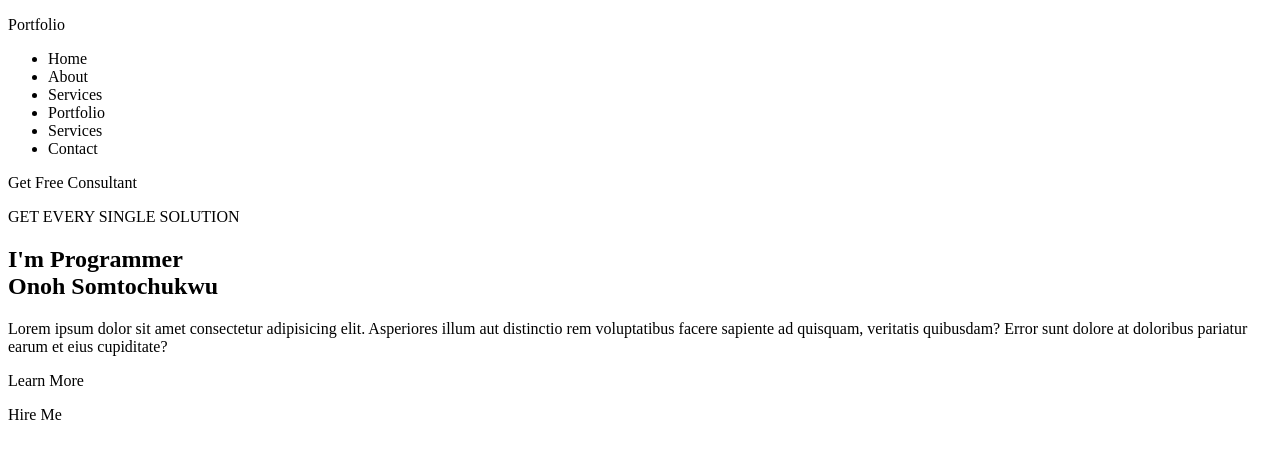
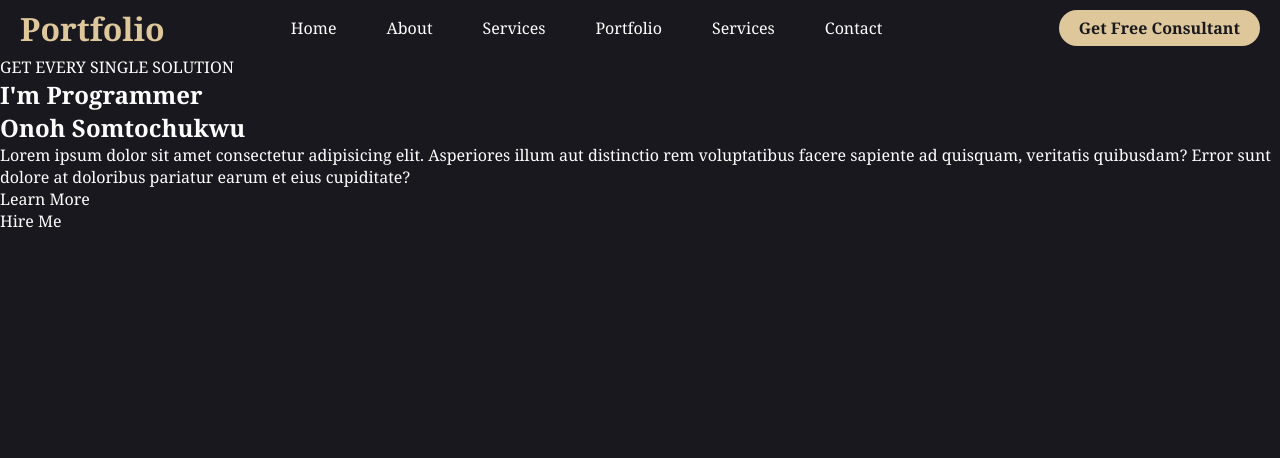
Before and after one commit to Hack-Light/personalPortfolioChallenge, a plain HTML site: page index.html in a window 1280 px wide. Drawn offline with Linux system fonts and the light colour scheme.

Commit message:
Have the navigation bar set.

```diff
--- a/index.html
+++ b/index.html
@@ -7,20 +7,19 @@
     <title>Simple Portfolio</title>
   </head>
   <body>
-    <header>
-      <nav>
-        <p class="logo">Portfolio</p>
-        <ul>
-          <li>Home</li>
-          <li>About</li>
-          <li>Services</li>
-          <li>Portfolio</li>
-          <li>Services</li>
-          <li>Contact</li>
-        </ul>
-        <p class="btn btn-primary">Get Free Consultant</p>
-      </nav>
-    </header>
+    <nav>
+      <h2 id="logo">Portfolio</h2>
+      <ul>
+        <li><a href="#">Home</a></li>
+        <li><a href="#">About</a></li>
+        <li><a href="#">Services</a></li>
+        <li><a href="#">Portfolio</a></li>
+        <li><a href="#">Services</a></li>
+        <li><a href="#">Contact</a></li>
+      </ul>
+      <p class="btn btn-header btn-primary">Get Free Consultant</p>
+    </nav>
+
     <main>
       <div>
         <p>GET EVERY SINGLE SOLUTION</p>
--- a/main.css
+++ b/main.css
@@ -0,0 +1,67 @@
+* {
+  padding: 0px;
+  margin: 0px;
+  box-sizing: border-box;
+  font-family: Cambria, Cochin, Georgia, Times, "Times New Roman", serif;
+}
+
+body {
+  background-color: #18181e;
+  color: white;
+}
+
+a {
+  text-decoration: none;
+  color: white;
+}
+
+/* header begin */
+
+header {
+  width: 100%;
+}
+
+nav {
+  width: 100%;
+  margin: 0 auto;
+  display: flex;
+  justify-content: space-around;
+  height: 7vh;
+  align-items: center;
+  margin: auto 0;
+}
+
+#logo {
+  margin-left: 20px;
+  margin-right: 50px;
+  color: #dec79b;
+  font-size: 2em;
+}
+
+ul {
+  display: flex;
+  margin: 0 auto;
+  /* width: 60%; */
+  list-style: none;
+}
+
+ul li {
+  margin-right: 50px;
+  font-size: 1em;
+}
+
+ul:hover {
+  cursor: pointer;
+}
+
+p.btn-header {
+  padding: 7px 20px;
+  background-color: #dec79b;
+  border-radius: 30px;
+  margin-right: 20px;
+  margin-left: 50px;
+  color: #18181e;
+  font-weight: bold;
+}
+
+/* header end */
```
